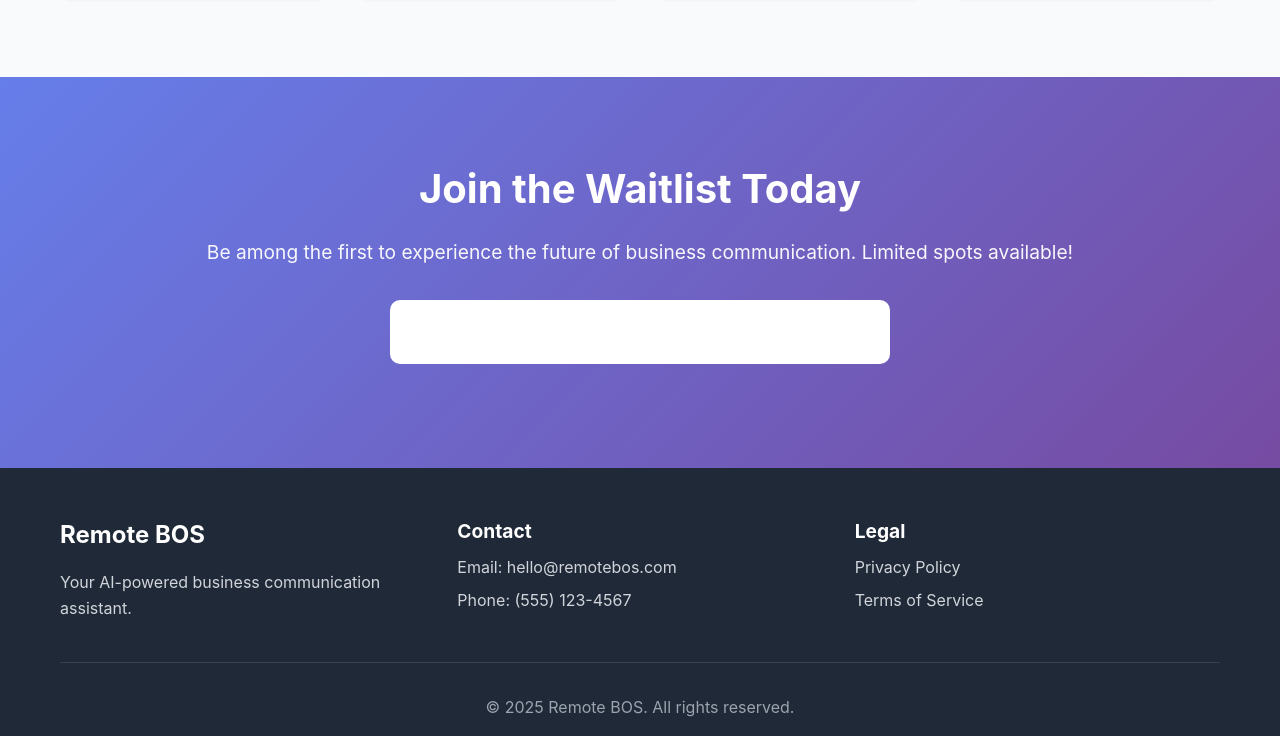
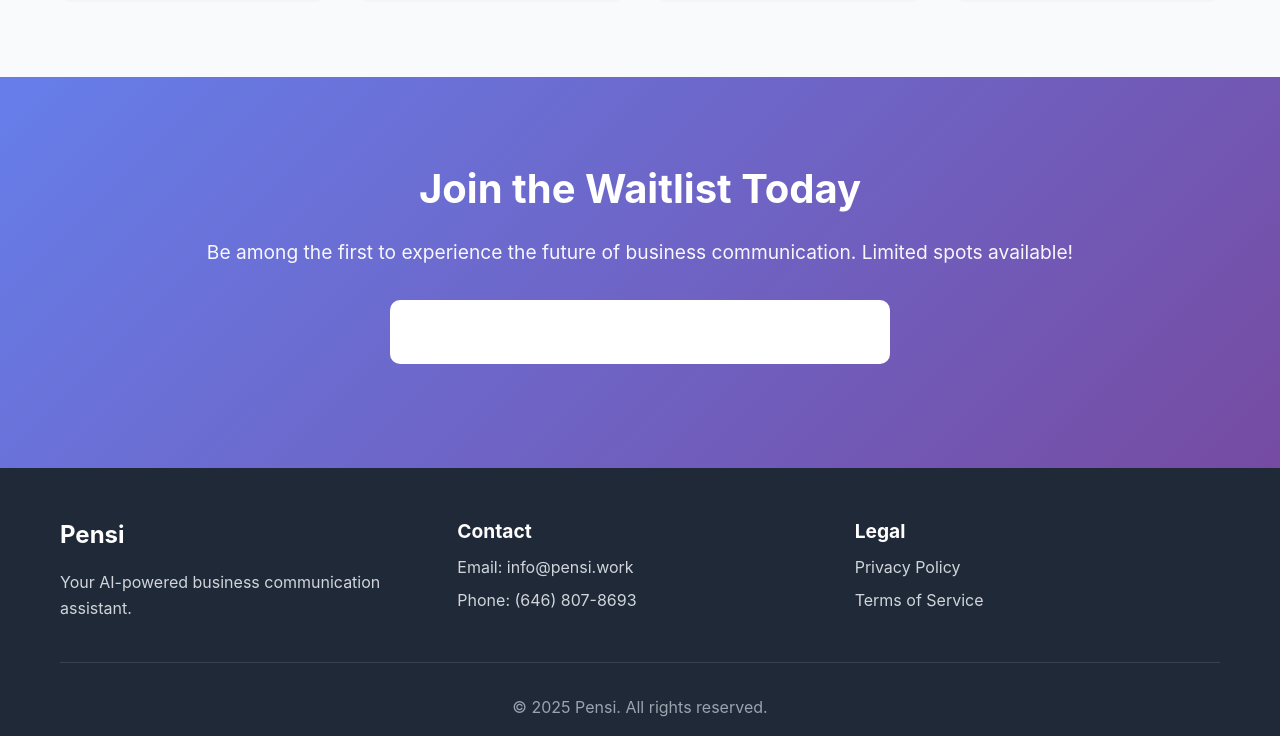
Before and after one commit to oocoder/remote-bos.github.io, a plain HTML site: page index.html in a window 1280 px wide. Shown: the part 2346-3082 px from the top of the page. Drawn offline with Linux system fonts and the light colour scheme; a script that the page names is missing.

Commit message:
Updated remote to pensi

```diff
--- a/index.html
+++ b/index.html
@@ -5,8 +5,8 @@
     <meta name="viewport" content="width=device-width, initial-scale=1.0">
     <meta name="description" content="AI virtual assistant for business - Never miss a call again. Intelligent SMS management and voicemail transcription service for freelancers and small businesses.">
     <meta name="keywords" content="AI virtual assistant for business, business SMS solution, voicemail transcription service, freelancer virtual assistant, small business automation">
-    <meta name="author" content="Remote BOS">
-    <title>Remote BOS - AI Virtual Assistant for Your Business</title>
+    <meta name="author" content="Pensi">
+    <title>Pensi - AI Virtual Assistant for Your Business</title>
     <link rel="stylesheet" href="style.css">
     <script src="https://cdn.weavely.ai/embed.js"></script>
 </head>
@@ -146,13 +146,13 @@
         <div class="container">
             <div class="footer-content">
                 <div class="footer-section">
-                    <h3>Remote BOS</h3>
+                    <h3>Pensi</h3>
                     <p>Your AI-powered business communication assistant.</p>
                 </div>
                 <div class="footer-section">
                     <h4>Contact</h4>
-                    <p>Email: hello@remotebos.com</p>
-                    <p>Phone: (555) 123-4567</p>
+                    <p>Email: info@pensi.work</p>
+                    <p>Phone: (646) 807-8693</p>
                 </div>
                 <div class="footer-section">
                     <h4>Legal</h4>
@@ -161,7 +161,7 @@
                 </div>
             </div>
             <div class="footer-bottom">
-                <p>&copy; 2025 Remote BOS. All rights reserved.</p>
+                <p>&copy; 2025 Pensi. All rights reserved.</p>
             </div>
         </div>
     </footer>
```
